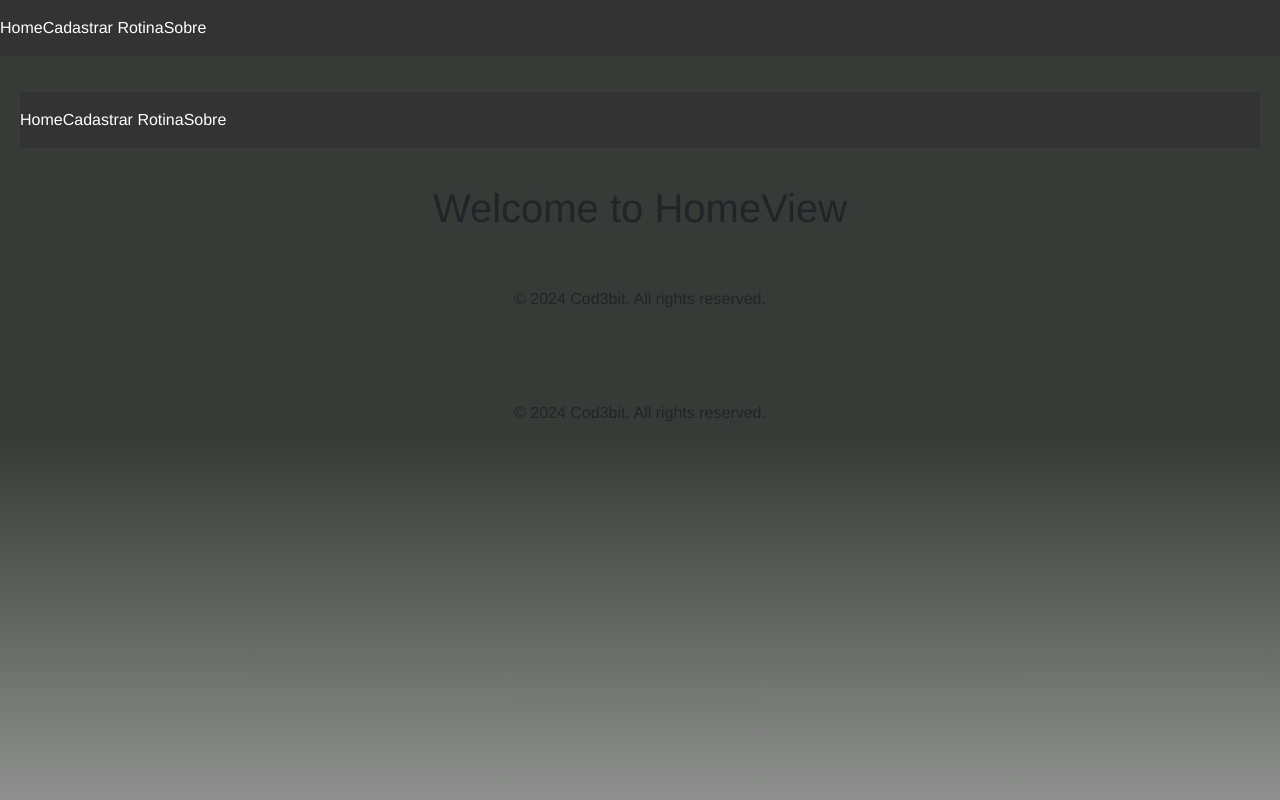
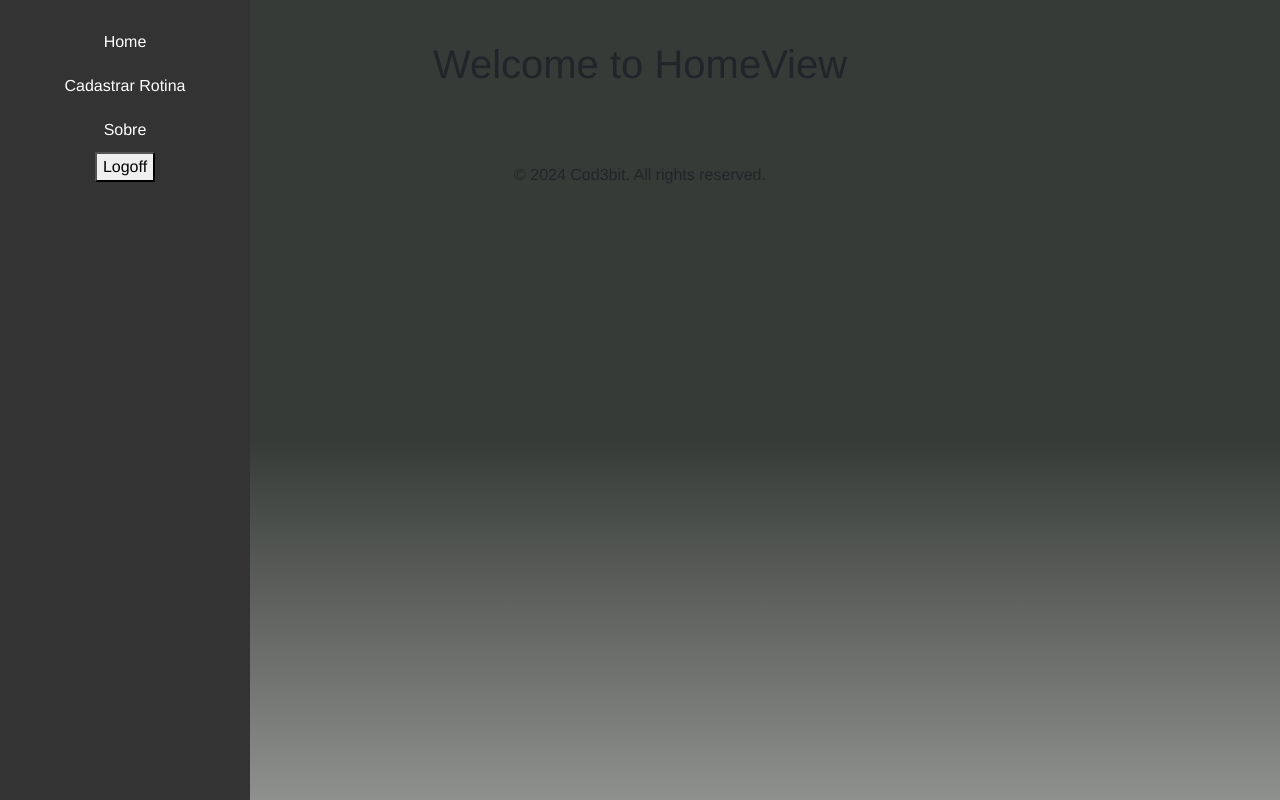
Before and after one commit to Heroi211/LogIn, a Vue app in the folder webapp/vue/: page /home in a window 1280 px wide. Built offline with nearby package versions, Linux system fonts and the light colour scheme; sample sign-in values are in the browser's storage.

Commit message:
feat/corrigido o logon de usuário.

```diff
--- a/webapp/vue/src/assets/styles.css
+++ b/webapp/vue/src/assets/styles.css
@@ -123,3 +123,40 @@
     color: #0056b3;
     text-decoration: underline;
   }
+
+  .main-content {
+    margin-left: 250px; /* Largura da sidebar */
+    padding: 20px;
+  }
+
+  .sidebar {
+    height: 100%;
+    width: 250px;
+    position: fixed;
+    top: 0;
+    left: 0;
+    background-color: #333;
+    padding-top: 20px;
+    text-align: center;
+  }
+
+  .sidebar-list {
+    list-style: none;
+    padding: 0;
+    margin: 0;
+  }
+
+  .sidebar-item {
+    padding: 10px 0;
+  }
+
+  .sidebar-item a {
+    color: white;
+    text-decoration: none;
+    font-size: 1.0rem;
+    display: block;
+  }
+
+  .sidebar-item a:hover {
+    text-decoration: underline;
+  }
--- a/webapp/vue/src/components/Global/Navbar.vue
+++ b/webapp/vue/src/components/Global/Navbar.vue
@@ -1,15 +1,25 @@
 <template>
-    <nav class="navbar">
-        <ul class="navbar-list">
-            <li class="navbar-item"><router-link to="/">Home</router-link></li>
-            <li class="navbar-item"><router-link to="/cadastrar-rotina">Cadastrar Rotina</router-link></li>
-            <li class="navbar-item"><router-link to="/sobre">Sobre</router-link></li>
+    <nav class="sidebar">
+        <ul class="sidebar-list">
+            <li class="sidebar-item"><router-link to="/">Home</router-link></li>
+            <li class="sidebar-item"><router-link to="/cadastrar-rotina">Cadastrar Rotina</router-link></li>
+            <li class="sidebar-item"><router-link to="/sobre">Sobre</router-link></li>
         </ul>
+        <button class="navbar-button" @click="logoff">Logoff</button>
     </nav>
 </template>
 
 <script>
 export default {
-    name: 'Navbar'
+  name: 'Navbar',
+  methods: {
+    logoff() {
+      // Limpar dados de autenticação (exemplo: remover token do localStorage)
+      localStorage.removeItem('authToken');
+
+      // Redirecionar para a página de login
+      this.$router.push('/login');
+    }
+  }
 }
 </script>
--- a/webapp/vue/src/components/Home.vue
+++ b/webapp/vue/src/components/Home.vue
@@ -1,21 +1,13 @@
 <template>
     <div>
-        <Navbar />
         <main>
             <h1>Welcome to HomeView</h1>
         </main>
-        <Footer />
     </div>
 </template>
 <script>
-import Footer from '@/components/Global/Footer.vue';
-import Navbar from '@/components/Global/Navbar.vue';
 
 export default {
     name: 'HomeView',
-    components: {
-        Navbar,
-        Footer
-    }
 };
 </script>
--- a/webapp/vue/src/components/Login.vue
+++ b/webapp/vue/src/components/Login.vue
@@ -37,32 +37,37 @@ export default {
     return {
       username: '',
       password: '',
-      userPhoto: userPhoto
+      userPhoto: userPhoto // Mantendo a importação correta da imagem
     };
   },
   methods: {
     async login() {
+      const formData = new URLSearchParams();
+      formData.append('username', this.username);
+      formData.append('password', this.password);
+
       try {
-        const response = await axios.post('http://localhost:8000/v1/users/login', {
-          username: this.username,
-          password: this.password
+        const response = await axios.post('http://localhost:8000/v1/users/login', formData, {
+          headers: {
+            'Content-Type': 'application/x-www-form-urlencoded'
+          }
         });
         const token = response.data.access_token;
         localStorage.setItem('token', token);
         alert('Login bem-sucedido!');
-        // Redirecionar para outra página, se necessário
+        this.$router.push('/home');
       } catch (error) {
-        alert('Erro no login: ' + error.response.data.detail);
+        alert('Erro no login: ');
+        console.log(error);
       }
     },
-    async goToSignup() {
-      try {
-        this.$router.push('/signup');
-        // Redirecionar para a página de login ou outra página, se necessário
-      } catch (error) {
-        alert('Erro no cadastro: ' + error.response.data.detail);
-      }
+    goToSignup() {
+      this.$router.push('/signup');
     }
   }
 };
 </script>
+
+<style scoped>
+/* Adicione seus estilos aqui */
+</style>
```
